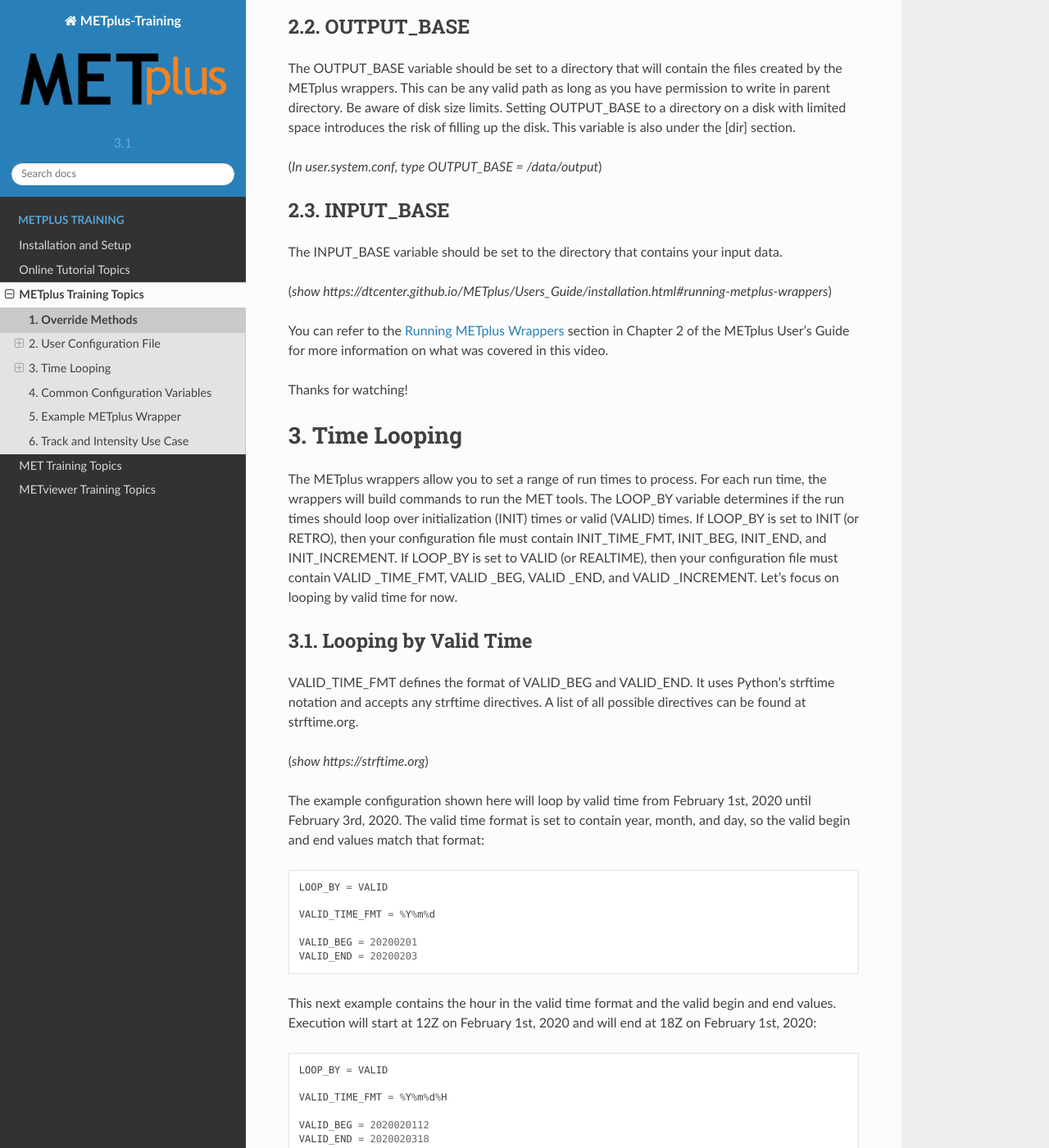
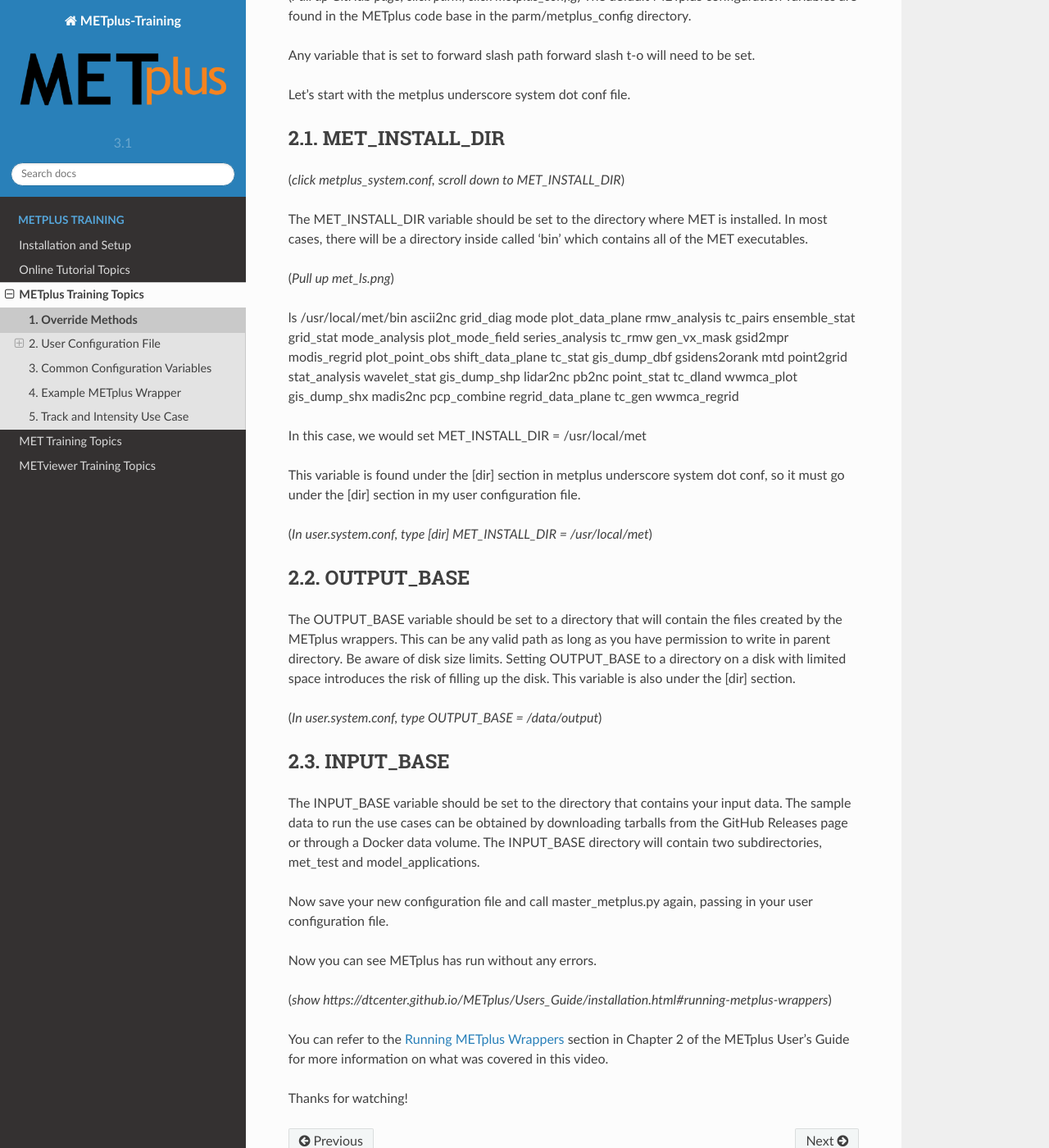
Before and after one commit to dtcenter/METplus-Training, a Sphinx documentation site: the page built from docs/modules/METplus/metplus_configuration.rst, in a window 1280 px wide and 1400 px high, scrolled down 2117 px. Shown: the whole window at 82% size. Built offline with Sphinx 7.4.7 and the Read the Docs theme 2.0.0, drawn with Linux system fonts in a browser that asks for light colours; some of the changed text lies outside the part shown.

Commit message:
added images used to create video for METplus Configuration

```diff
--- a/docs/modules/METplus/metplus_configuration.rst
+++ b/docs/modules/METplus/metplus_configuration.rst
@@ -5,41 +5,69 @@
 
 .. raw:: html
 
-  <iframe width="560" height="315" src="https://www.youtube.com/embed/KCISG0phmbw" frameborder="0" allow="accelerometer; autoplay; encrypted-media; gyroscope; picture-in-picture" allowfullscreen></iframe>
+  <iframe width="560" height="315" src="https://www.youtube.com/embed/YqcZaWgjHTU" frameborder="0" allow="accelerometer; autoplay; encrypted-media; gyroscope; picture-in-picture" allowfullscreen></iframe>
 
 Developed for **METplus Version 3.1**.
 
 (*Setup: Go to https://github.com/dtcenter/METplus in a browser*)
 (*Setup: Open Notepad and save an empty file called user.system.conf*)
-(*Setup: Open images - title.png, setup_methods.png, met_ls.png*)
+(*Setup: Open images - title.png, setup_methods_1.png, setup_methods_2.png, setup_methods_3.png, met_ls.png*)
+
+(*Setup: Create user.system.conf file so it can be run from Docker*)
+(*Setup: Open terminal and start docker by running docker run --rm -it dtcenter/metplus:3.1 /bin/bash*)
+(*Setup: run PS1='${debian_chroot:+($debian_chroot)}\w\$ ' to remove username/host.*)
+(*Setup: Change color scheme to white background and black text*)
+
 (*Setup: Pull up title.png*)
 
+
 This video will cover how to configure the METplus wrappers in your environment. There are many METplus configuration
-variables that can be used to customize your verification, but there are only a few that MUST be changed from the
+variables that can be used to customize your evaluation, but there are only a few that MUST be changed from the
 default values. I am going to show you how to determine what values to plug into these variables so you can start
 running use cases.
+
+(*Pull up terminal, run master_metplus.py*)
+
+master_metplus.py is the script that is used to run the METplus wrappers. If you call the script with no arguments,
+you will see a usage statement explaining how to configure the tool. Using the -c argument, you can specify
+configuration files to run.
+
+(*Type or paste: master_metplus.py -c ./METplus/parm/use_cases/met_tool_wrapper/Example/Example.conf*)
+
+However, attempting to run a use case without configuring your environment will result in an error.
+
 
 Override Methods
 ----------------
 
 There are a few ways to override the required configuration variables.
 
+(*Pull up setup_methods_1.png*)
+
 1. Create a METplus configuration file that is specific to you and your environment
 This is the recommended approach. You will pass this configuration file into every call to the METplus wrappers.
+
+(*Pull up setup_methods_2.png*)
 
 2. Modify the variables under parm/metplus_config directly
 This method works if you are the only person running the METplus code. If you are using a shared installation,
 changes made to these files will affect all users can cause confusion. Also, if you upgrade to a
 new version of the METplus wrappers, you will have to reset all of the variables that you changed.
 
-3. Pass in the variable overrides directly on the command line.
+(*Pull up setup_methods_3.png*)
+
+3. Set the variable directly on the command line.
 You can override a single METplus configuration variable on the command line using this syntax:
 
 <section>.<variable_name>=<value>
 dir.OUTPUT_BASE=/data/output
 
 While this functionality can be useful, it would be tedious to type out each variable override for every call to the
-METplus wrappers. In this video, I will use the recommended first method.
+METplus wrappers.
+
+(*Pull up setup_methods_1.png*)
+
+In this video, I will use the recommended first method.
 
 
 User Configuration File
@@ -49,9 +77,10 @@
 
 I created a new file and named it user dot system dot conf.
 Now I need to determine which variables I need to set in this file.
-The default METplus configuration variables are found in the METplus code base in the parm/metplus_config directory.
+
 
 (*Pull up GitHub page, click parm, click metplus_config*)
+The default METplus configuration variables are found in the METplus code base in the parm/metplus_config directory.
 
 Any variable that is set to forward slash path forward slash t-o will need to be set.
 
@@ -63,9 +92,10 @@
 (*click metplus_system.conf, scroll down to MET_INSTALL_DIR*)
 
 The MET_INSTALL_DIR variable should be set to the directory where MET is installed. In most cases, there will be a
-directory inside this directory called 'bin' which contains all of the MET executables.
+directory inside called 'bin' which contains all of the MET executables.
 
-(*Show image of ls /usr/local/met/bin*)
+(*Pull up met_ls.png*)
+
 ls /usr/local/met/bin
 ascii2nc       grid_diag      mode           plot_data_plane    rmw_analysis      tc_pairs
 ensemble_stat  grid_stat      mode_analysis  plot_mode_field    series_analysis   tc_rmw
@@ -94,7 +124,14 @@
 INPUT_BASE
 ^^^^^^^^^^
 
-The INPUT_BASE variable should be set to the directory that contains your input data.
+The INPUT_BASE variable should be set to the directory that contains your input data. The sample data to run the use cases
+can be obtained by downloading tarballs from the GitHub Releases page or through a Docker data volume. The INPUT_BASE
+directory will contain two subdirectories, met_test and model_applications.
+
+Now save your new configuration file and call master_metplus.py again, passing in your user configuration file.
+
+Now you can see METplus has run without any errors.
+
 
 (*show https://dtcenter.github.io/METplus/Users_Guide/installation.html#running-metplus-wrappers*)
 
@@ -103,41 +140,3 @@
 section in Chapter 2 of the METplus User's Guide for more information on what was covered in this video.
 
 Thanks for watching!
-
-Time Looping
-------------
-
-The METplus wrappers allow you to set a range of run times to process. For each run time, the wrappers will build commands to run the MET tools. The LOOP_BY variable determines if the run times should loop over initialization (INIT) times or valid (VALID) times. If LOOP_BY is set to INIT (or RETRO), then your configuration file must contain INIT_TIME_FMT, INIT_BEG, INIT_END, and INIT_INCREMENT. If LOOP_BY is set to VALID (or REALTIME), then your configuration file must contain VALID _TIME_FMT, VALID _BEG, VALID _END, and VALID _INCREMENT. Let’s focus on looping by valid time for now.
-
-Looping by Valid Time
-^^^^^^^^^^^^^^^^^^^^^
-
-VALID_TIME_FMT defines the format of VALID_BEG and VALID_END. It uses Python’s strftime notation and accepts any strftime directives. A list of all possible directives can be found at strftime.org.
-
-(*show https://strftime.org*)
-
-The example configuration shown here will loop by valid time from February 1st, 2020 until February 3rd, 2020. The valid time format is set to contain year, month, and day, so the valid begin and end values match that format::
-
-  LOOP_BY = VALID
-
-  VALID_TIME_FMT = %Y%m%d
-
-  VALID_BEG = 20200201
-  VALID_END = 20200203
-
-This next example contains the hour in the valid time format and the valid begin and end values. Execution will start at 12Z on February 1st, 2020 and will end at 18Z on February 1st, 2020::
-
-  LOOP_BY = VALID
-
-  VALID_TIME_FMT = %Y%m%d%H
-
-  VALID_BEG = 2020020112
-  VALID_END = 2020020318
-
-The VALID_INCREMENT variable determines the interval between run times. The valid begin time will be processed, then the valid increment will be added to that time to determine the next run time. If the new run time is greater than the valid end time, then execution will stop. The value must be at least one minute::
-
-  VALID_INCREMENT = 3600
-
-The default units for valid increment are seconds if no unit identifier is present. Year, month, day, hour, minute, and second can be defined by adding the letter of the corresponding Python strftime directive to the end of the value. For example, a capital letter M corresponds to minute and a lowercase letter m corresponds to month::
-
-  VALID_INCREMENT = 1M
```
Also changed, not shown: docs/modules/METplus/images/met_ls.png (added), docs/modules/METplus/images/metplus_configuration.png (added), docs/modules/METplus/images/setup_methods_1.PNG (added), docs/modules/METplus/images/setup_methods_1.png (added), docs/modules/METplus/images/setup_methods_2.png (added), docs/modules/METplus/images/setup_methods_3.png (added).
